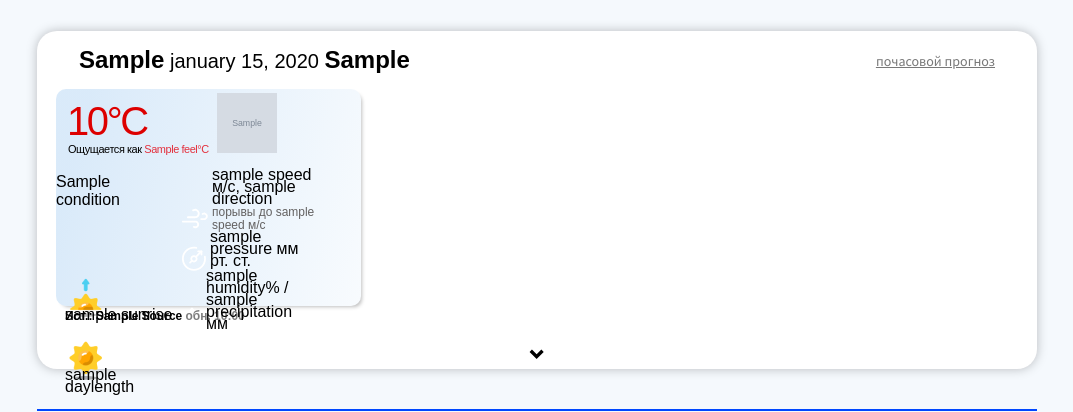
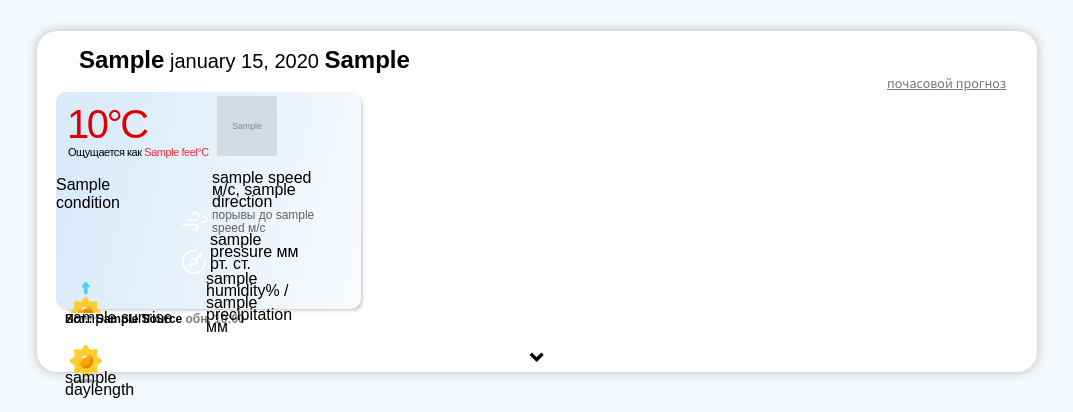
Before and after one commit to gg-master/WeatherHub, a Flask app: template app/templates/forecast.html in a window 1280 px wide. Shown: the part 64-476 px from the top of the page, without its empty margins (103-1176 px from the left). Run offline with Flask 3, Linux system fonts and the light colour scheme; the template is opened without the code that fills it: most values are stand-ins (such as "Sample title", 1, 10 or a date in 2020); grey boxes marked "Sample" are stand-in pictures; some libraries are stand-ins or nearby versions; some web fonts are replaced.

Commit message:
Minor design fixes

```diff
--- a/app/static/css/style.css
+++ b/app/static/css/style.css
@@ -1,5 +1,5 @@
 body {
-    width: 100vw;
+    /* width: 100vw; */
     height: 100vh;
     margin: 0;
     background-color: #ECF4FC82;
@@ -8,7 +8,7 @@ body {
 header {
     margin: 0;
     height: 64px;
-    width: 100vw;
+    /* width: 100vw; */
     background-color: #168FFF33;
     display: flex;
 }
@@ -44,7 +44,7 @@ header {
 }
 
 .menu h2 {
-    margin: 21px 0 0 24px;
+    margin: 20px 0 0 24px;
     color: #002586;
     font-family: Arial, 'Source Sans Pro';
     font-size: 20px;
@@ -57,7 +57,7 @@ header {
 }
 
 .menu .hub {
-    margin: 0;
+    margin-top: 10px;
 }
 
 .menu .language {
@@ -168,7 +168,7 @@ header {
 .menu ul li {
     display: block;
     width: 238px;
-    height: 30px;
+    min-height: 30px;
     border-radius: 5px;
     background-color: #fff;
     margin-bottom: 13px;
@@ -298,7 +298,7 @@ header h6 {
 }
 
 main {
-    width: 100vw;
+    /* width: 100vw; */
     margin: 0;
     display: flex;
 }
@@ -331,7 +331,6 @@ aside p {
     text-transform: lowercase;
     margin-top: 15px;
     margin-left: 42px;
-    margin-bottom: 15px;
     max-width: 100%;
 }
 
@@ -347,7 +346,7 @@ aside p y {
     text-transform: capitalize;
 }
 
-aside h6 {
+aside .forecastLink {
     color: #787878;
     font-family: Imprima, 'Source Sans Pro';
     font-size: 14px;
@@ -356,10 +355,9 @@ aside h6 {
     line-height: normal;
     text-decoration-line: underline;
     text-transform: lowercase;
-    float: right;
     margin: 0;
     margin-top: 21px;
-    margin-right: 42px;
+    margin-left: 85%;
 }
 
 .card {
@@ -524,7 +522,7 @@ aside .moreDown {
 }
 
 footer {
-    width: 100vw;
+    /* width: 100vw; */
     height: 223px;
 }
 
--- a/app/templates/day_block.html
+++ b/app/templates/day_block.html
@@ -1,28 +1,28 @@
-{% from "day_card.html" import show_card with context %}
-{% from "hourly_card.html" import show_hourly_card with context %}
-
-{% macro show_block(block, is_daily) %}
-<aside id="aside" style="margin-top: 31px;">
-    <p><b class="day">{{block.day_rel}}</b>
+{% from "day_card.html" import show_card with context %} {% from
+"hourly_card.html" import show_hourly_card with context %} {% macro
+show_block(block, is_daily) %}
+<aside id="aside" style="margin-top: 31px">
+  <p>
+    <b class="day">{{block.day_rel}}</b>
     {% if block.is_time_viewed %}
     <span class="date">{{moment(block.date, True).format('LLL')}}</span>
     {% else %}
     <span class="date">{{moment(block.date, True).format('LL')}}</span>
     {% endif %}
-        <b class="city">{{ block.city_in }}</b></p>
+    <b class="city">{{ block.city_in }}</b>
+  </p>
   {% if is_daily %}
-    <a href="/hourly?name={{block.location.place}}"><h6>Почасовой прогноз</h6></a>
+  <a href="/hourly?name={{block.location.place}}"
+    ><b class="forecastLink">Почасовой прогноз</b></a
+  >
   {% else %}
-    <a href="/forecast?name={{block.location.place}}" ><h6>Дневной прогноз</h6></a>
+  <a href="/forecast?name={{block.location.place}}"
+    ><b class="forecastLink">Дневной прогноз</b></a
+  >
   {% endif %}
-    <br>
-        {% for i, card in block.cards %}
-            {% if is_daily %}
-            {{show_card(i, card)}}
-            {% else %}
-            {{show_hourly_card(i, card)}}
-            {% endif %}
-        {% endfor %}
-    <img src="img/more_btn.svg" alt="" type="button" class="moreDown">
+  <br />
+  {% for i, card in block.cards %} {% if is_daily %} {{show_card(i, card)}} {%
+  else %} {{show_hourly_card(i, card)}} {% endif %} {% endfor %}
+  <img src="img/more_btn.svg" alt="" type="button" class="moreDown" />
 </aside>
 {% endmacro %}
--- a/app/templates/left_menu.html
+++ b/app/templates/left_menu.html
@@ -1,12 +1,14 @@
 {% macro show_left_menu() %}
 <div class="menu" id="menu">
-    <a href=""><h2 style="vertical-align: top;">Weather</h2></a>
-    <a href=""><h3 class="hub" style="margin: 0;">hub</h3></a>
+  <a href=""><h2 style="vertical-align: top">Weather</h2></a>
+  <a href=""><h3 class="hub" style="margin: 0">hub</h3></a>
+  <div style="display: none">
+    <!-- Hidden because not implemented yet -->
     <select class="language">
       <option value="Ru">Ru</option>
       <option value="En">En</option>
     </select>
-    <hr>
+    <hr />
     <h2>Настройки</h2>
     <h4>Предпочтительный источник</h4>
     <select>
@@ -37,34 +39,51 @@
     </div>
     <h4>Скорость ветра</h4>
     <div class="speedRadioButton" id="speedRadioButton">
-        <input type="radio" name="speedRadio" id="mph" value="mph"/>
-        <label for="mph" style="margin-left: 34px;">mph</label>
-        <input type="radio" name="speedRadio" id="kmh" value="kmh"/>
+      <input type="radio" name="speedRadio" id="mph" value="mph" />
+      <label for="mph" style="margin-left: 34px">mph</label>
+      <input type="radio" name="speedRadio" id="kmh" value="kmh" />
       <label for="kmh">kmh</label>
-        <input type="radio" name="speedRadio" id="ms" value="ms" checked="checked"/>
+      <input
+        type="radio"
+        name="speedRadio"
+        id="ms"
+        value="ms"
+        checked="checked"
+      />
       <label for="ms">m/s</label>
-        <input type="radio" name="speedRadio" id="Bft" value="Bft"/>
+      <input type="radio" name="speedRadio" id="Bft" value="Bft" />
       <label for="Bft">Bft</label>
     </div>
     <h4>Давление</h4>
     <div class="pressureRadioButton" id="pressureRadioButton">
-        <input type="radio" name="pressureRadio" id="inHg" value="inHg"/>
-        <label for="inHg" style="width: 48px; margin-left: 34px;">inHg</label>
-        <input type="radio" name="pressureRadio" id="hPa" value="hPa" checked="checked"/>
-        <label for="hPa" style="width: 48px;">hPa</label>
-        <input type="radio" name="pressureRadio" id="mmHg" value="mmHg"/>
-        <label for="mmHg" style="width: 64px;">mmHg</label>
+      <input type="radio" name="pressureRadio" id="inHg" value="inHg" />
+      <label for="inHg" style="width: 48px; margin-left: 34px">inHg</label>
+      <input
+        type="radio"
+        name="pressureRadio"
+        id="hPa"
+        value="hPa"
+        checked="checked"
+      />
+      <label for="hPa" style="width: 48px">hPa</label>
+      <input type="radio" name="pressureRadio" id="mmHg" value="mmHg" />
+      <label for="mmHg" style="width: 64px">mmHg</label>
     </div>
-    <hr>
-    <h2 style="width: 193px; display: block;">Прогнозы погоды</h2>
-    <img src="img/ten_dforecast_icon.svg" alt="" class="icons">
-    <a href="/" ><h5 style="margin-left: 0;">Прогноз на 10 дней</h5></a>
-    <img src="img/hours_forecast_icon.svg" style="margin-top: 12px; margin-left: 27px;">
-    <a href="/hourly"><h5 style="margin-top: 15px; margin-left: 0;">Почасовой прогноз</h5></a>
-    <hr>
-    <h2 style="width: 193px; display: block;">Избранные города</h2>
+  </div>
+  <hr />
+  <h2 style="width: 193px; display: block">Прогнозы погоды</h2>
+  <img src="img/ten_dforecast_icon.svg" alt="" class="icons" />
+  <a href="/"><h5 style="margin-left: 0">Прогноз на 10 дней</h5></a>
+  <img
+    src="img/hours_forecast_icon.svg"
+    style="margin-top: 12px; margin-left: 27px"
+  />
+  <a href="/hourly"
+    ><h5 style="margin-top: 15px; margin-left: 0">Почасовой прогноз</h5></a
+  >
+  <hr />
+  <h2 style="width: 193px; display: block">Избранные города</h2>
   <a class="addCurrent" type="button">Добавить текущий</a>
-    <ul class="favorites">
-    </ul>
+  <ul class="favorites"></ul>
 </div>
 {% endmacro %}
```
Also changed, not shown: app/services/infrastructure/weather_providers/openweathermap/provider.py (+6 -5 lines), 1 other file. Lines whose indentation alone changed are shown as unchanged.
